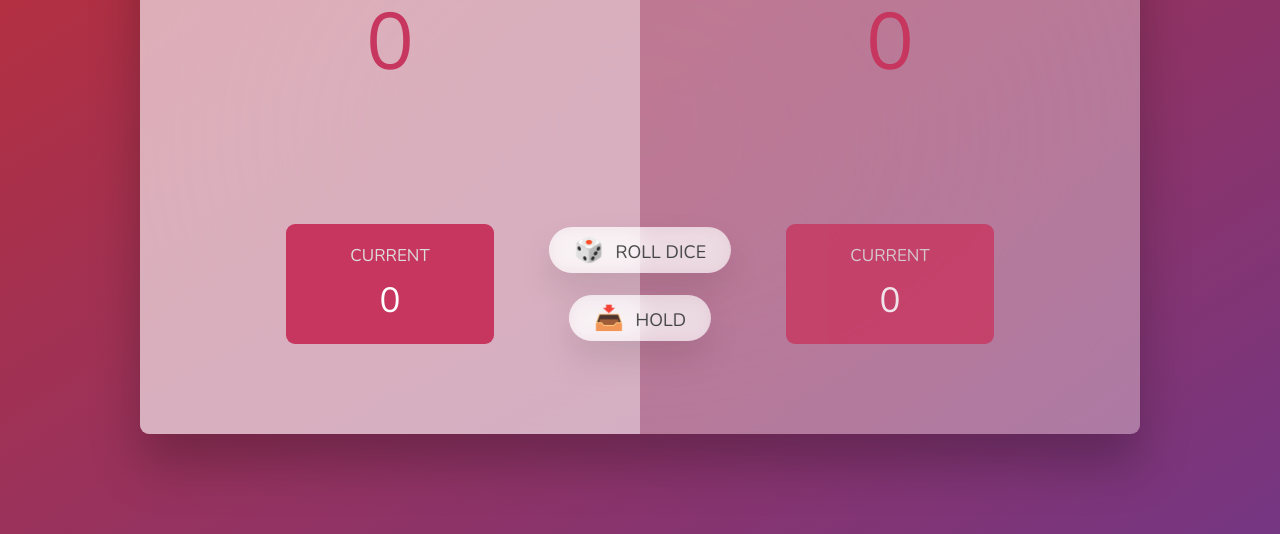
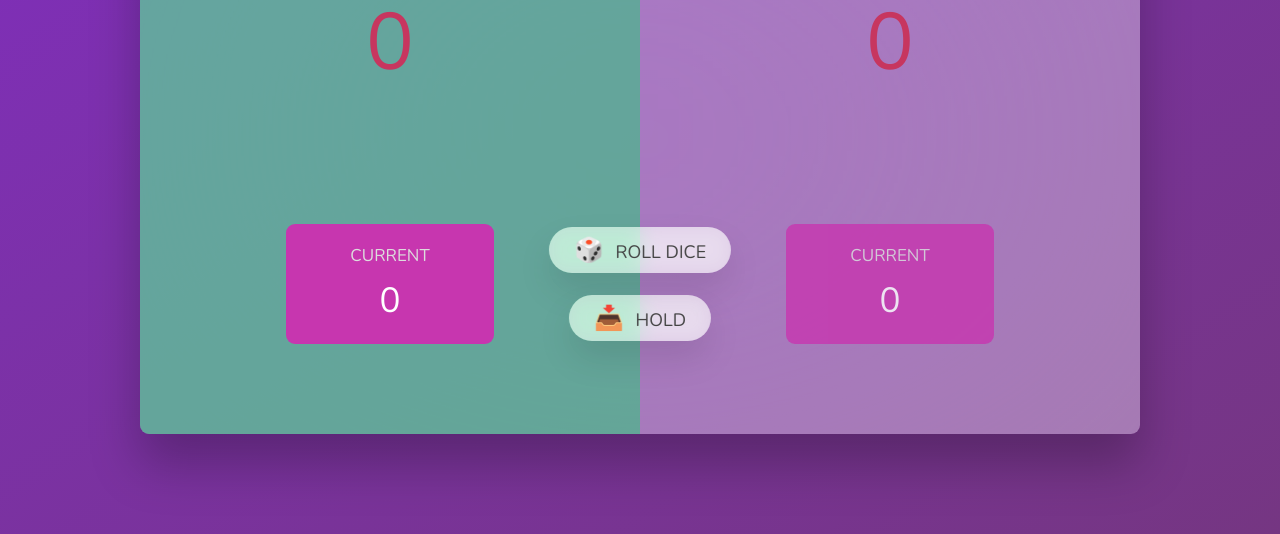
Before and after one commit to Hug0Rodriguez/PigGame, a plain HTML site: page index.html in a window 1280 px wide. Shown: the part 266-800 px from the top of the page. Drawn offline with nearby package versions, Linux system fonts and the light colour scheme.

Commit message:
Finished Game

```diff
--- a/script.js
+++ b/script.js
@@ -12,16 +12,28 @@ const btnNew = document.querySelector(".btn--new");
 const btnRoll = document.querySelector(".btn--roll");
 const btnHold = document.querySelector(".btn--hold");
 
+let scores, currentScore, activePlayer, playing;
 // Starting Conditions
+
+const init = function () {
+    // Holdiing player scores
+    scores = [0, 0];
+    currentScore = 0;
+    activePlayer = 0;
+    playing = true;
+
     score0EL.textContent = 0;
     score1EL.textContent = 0;
+    currrent0EL.textContent = 0;
+    current1EL.textContent = 0;
+
     diceEL.classList.add("hidden");
-
-// Holdiing player scores
-const scores = [0, 0];
-let currentScore = 0;
-let activePlayer = 0;
-let playing = true;
+    player0EL.classList.remove("player--winner");
+    player1EL.classList.remove("player--winner");
+    player0EL.classList.add("player--active");
+    player1EL.classList.remove("player--active");
+};
+init();
 
 const switchPlayer = function () {
     document.getElementById(`current--${activePlayer}`).textContent = 0;
@@ -33,6 +45,7 @@ const switchPlayer = function () {
 
 // Rolling dice functionality
 btnRoll.addEventListener("click", function () {
+    if (playing) {
         // 1. generate a random dice roll
         const dice = Math.trunc(Math.random() * 6) + 1;
         // 2. display dice
@@ -48,27 +61,32 @@ btnRoll.addEventListener("click", function () {
             // switch to next player
             switchPlayer();
         }
+    }
 });
 
 btnHold.addEventListener("click", function () {
-    console.log([activePlayer]);
+    if (playing) {
         // 1. add current score to active player's score
         scores[activePlayer] += currentScore;
         document.getElementById(`score--${activePlayer}`).textContent =
             scores[activePlayer];
 
         // 2. check if player's score is >= 100
-    if (scores[activePlayer] >= 20) {
+        if (scores[activePlayer] >= 100) {
             playing = false;
+            diceEL.classList.add("hidden");
             document
                 .querySelector(`.player--${activePlayer}`)
-            .classList.add("winner");
+                .classList.add("player--winner");
             document
                 .querySelector(`.player--${activePlayer}`)
                 .classList.remove("player--active");
         } else {
             switchPlayer();
         }
+    }
     // finish the game
     // switch to the next player
 });
+
+btnNew.addEventListener("click", init);
--- a/style.css
+++ b/style.css
@@ -16,7 +16,7 @@ body {
   font-weight: 400;
   height: 100vh;
   color: #333;
-  background-image: linear-gradient(to top left, #753682 0%, #bf2e34 100%);
+  background-image: linear-gradient(to top left, #753682 0%, #802ebf 100%);
   display: flex;
   align-items: center;
   justify-content: center;
@@ -64,7 +64,7 @@ main {
 }
 
 .player--active {
-  background-color: rgba(255, 255, 255, 0.4);
+  background-color: rgba(19, 218, 109, 0.453);
 }
 .player--active .name {
   font-weight: 700;
@@ -78,7 +78,7 @@ main {
 }
 
 .current {
-  background-color: #c7365f;
+  background-color: rgb(199, 54, 175);
   opacity: 0.8;
   border-radius: 9px;
   color: #fff;
```
Lines whose indentation alone changed are shown as unchanged.
